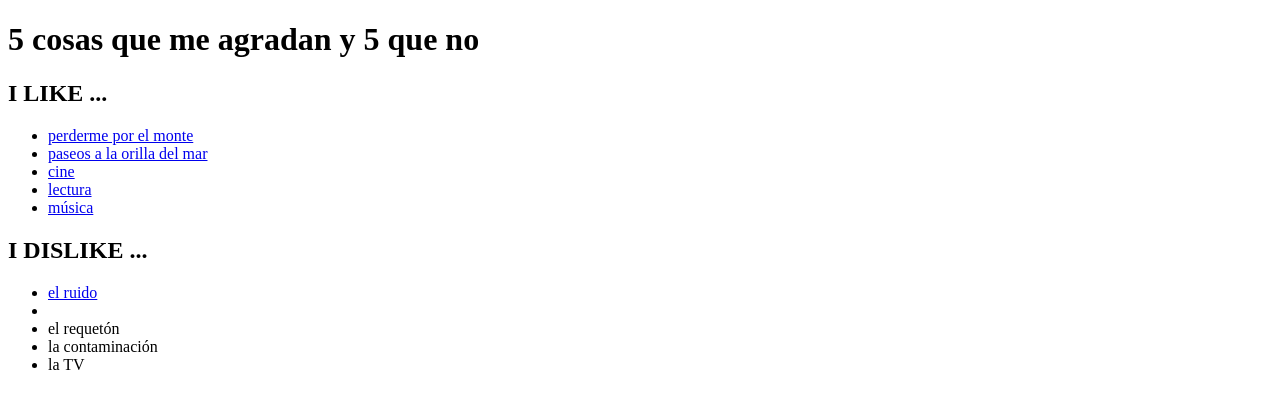
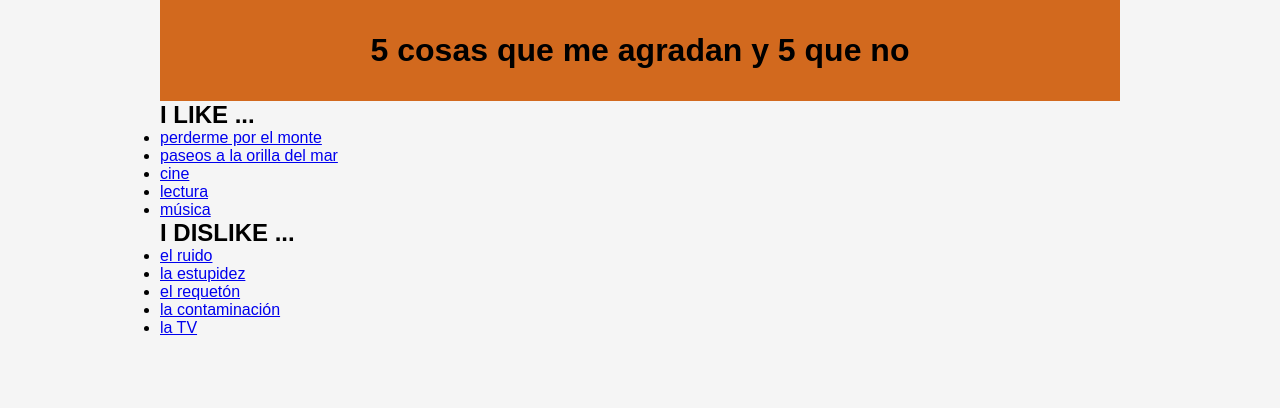
Before and after one commit to CapitanDesayuno/cosas, a plain HTML site: page index.html in a window 1280 px wide. Drawn offline with Linux system fonts and the light colour scheme.

Commit message:
subo las cosas que me gustas

```diff
--- a/index.html
+++ b/index.html
@@ -2,39 +2,35 @@
 <html>
 <head>
 <meta charset="utf-8">
-<meta http-equiv="X-UA-Compatible" content="IE=edge">
+<!--<meta http-equiv="X-UA-Compatible" content="IE=edge">-->
 <meta name="viewport" content="width=device-width, initial-scale=1">
+<!--
 <meta name="description" content="">
 <meta name="author" content="">
+-->
 
 <title>LIKE and UNLIKE</title>
-
+<link rel="stylesheet" href="stylemaestro.css">
 </head>
 <body>
 <h1>5 cosas que me agradan y 5 que no</h1>
 
-
-
- <h2>I LIKE ...</h2>
+<h2>I LIKE ...</h2>
     <ul>
-    <li>
-    <a href="C:\Users\GradoMaster\Desktop\oscar\pencil\pruebas\imagenes\ordesa.jpg">perderme por el monte</a></li>
-    <li>
-     <a href="C:\Users\GradoMaster\Desktop\oscar\pencil\pruebas\imagenes\zarautz.jpg">paseos a la orilla del mar</a></li>
-        <li> <a href="https://youtu.be/POC3n7aUwBY">cine</a></li>
-        <li> <a href="https://www.dipualba.es/publicaciones/LibrosPapel/LibrosRed/Clasicos/Libros/VidaSue.pdf">lectura</a></li>
-        <li> <a href="https://youtu.be/mQR0bXO_yI8">música</a></li>
+        <li><a href="#">perderme por el monte</a></li>
+        <li><a href="#">paseos a la orilla del mar</a></li>
+        <li><a href="#">cine</a></li>
+        <li><a href="#">lectura</a></li>
+        <li><a href="#">música</a></li>
     </ul>
  <h2>I DISLIKE ...</h2>
     <ul>
-        <li> <a href="https://youtu.be/7r7ZQPrhIfc">el ruido</a></li>
-        <li> <a href="https://youtu.be/7r7ZQPrhIfc"></a></li>
-        <li>el requetón</li>
-        <li>la contaminación</li>
-        <li>la TV</li>
-   </ul>
-
-
+        <li><a href="#">el ruido</a></li>
+        <li><a href="#">la estupidez</a></li>
+        <li><a href="#">el requetón</a></li>
+        <li><a href="#">la contaminación</a></li>
+        <li><a href="#">la TV</a></li>
+    </ul>
 
 </body>
 </html>
--- /dev/null
+++ b/stylemaestro.css
@@ -0,0 +1,13 @@
+*{margin: 0;padding: 0}
+body{
+    background-color: whitesmoke;
+    color: 0333;
+    font-family: sans-serif;
+    max-width: 960px;
+    margin: 0 auto;
+    font-size: 16px;}
+h1{
+    background-color: chocolate;
+    font-family: fantasy;
+    text-align: center;
+    padding: 1em 1em;}
```
